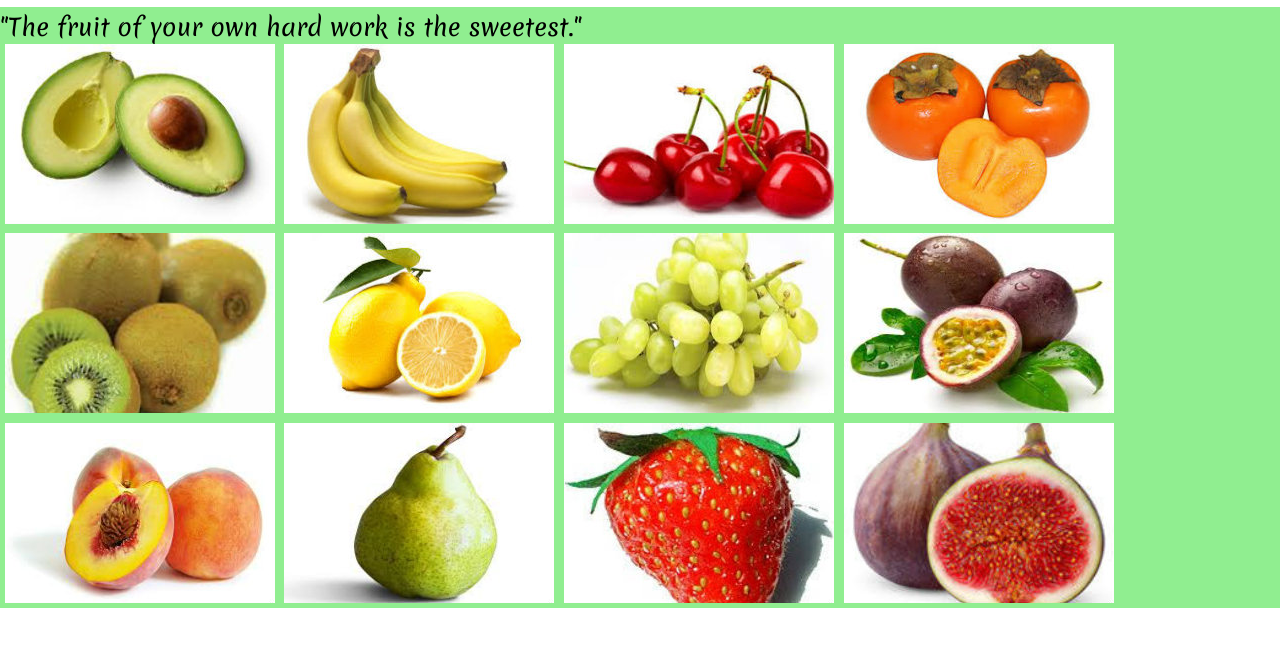
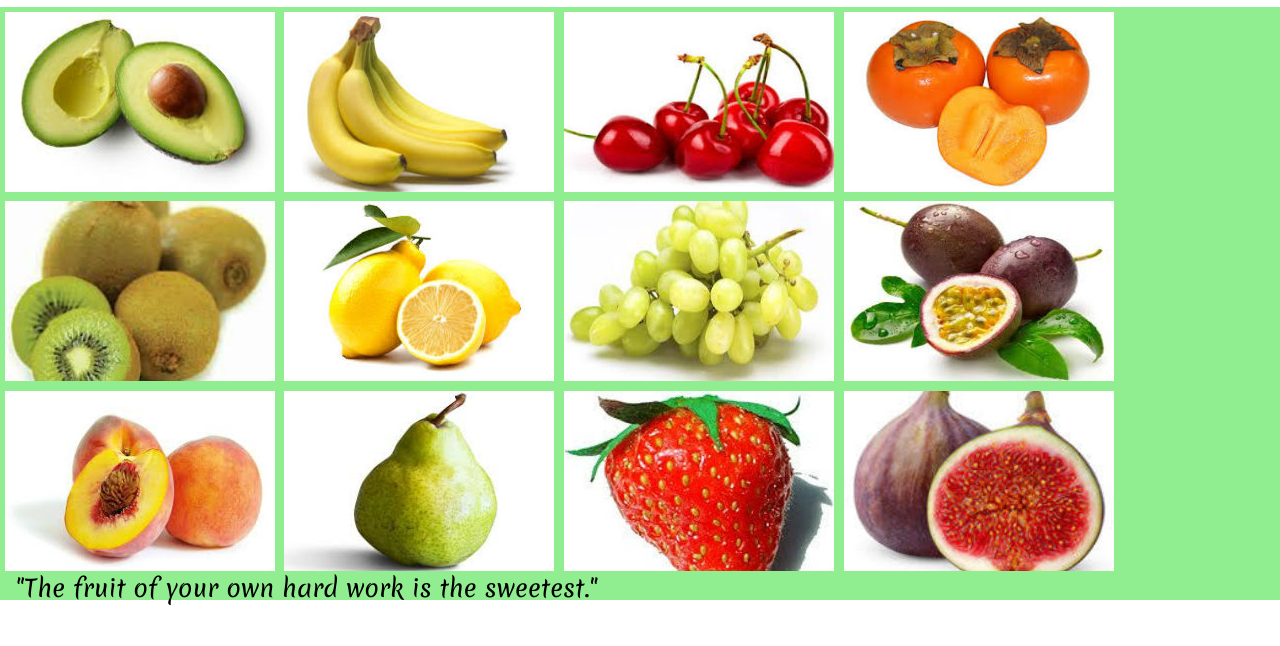
Before and after one commit to theedgenl/Animation-project-two, a plain HTML site: page index.html in a window 1280 px wide. Shown: the part 78-724 px from the top of the page. Drawn offline with Linux system fonts and the light colour scheme.

Commit message:
Repositioned h1

```diff
--- a/index.html
+++ b/index.html
@@ -40,7 +40,7 @@
     <!-- Jumbotron -->
     <main>
       <section class="jumbotron">
-        <h1>"The fruit of your own hard work is the sweetest."</h1>
+
         <!-- Gallery -->
         <section class="gallery">
           <div class="container">
@@ -115,6 +115,7 @@
               <div class="text">Vigs</div>
             </div>
           </div>
+          <h1>"The fruit of your own hard work is the sweetest."</h1>
         </section>
       </section>
 
--- a/resources/css/style.css
+++ b/resources/css/style.css
@@ -127,7 +127,7 @@ header {
 
 h1 {
   font-family: 'Merienda', cursive;
-  padding-top: 0.5rem;
+  padding-left: 1rem;
   font-size: 1.5rem;
 }
 .jumbotron {
@@ -137,9 +137,9 @@ h1 {
 /* Gallery */
 .gallery {
   display: flex;
+  align-items: center;
   flex-wrap: wrap;
   width: 100%;
-
 }
 
 .container {
```
